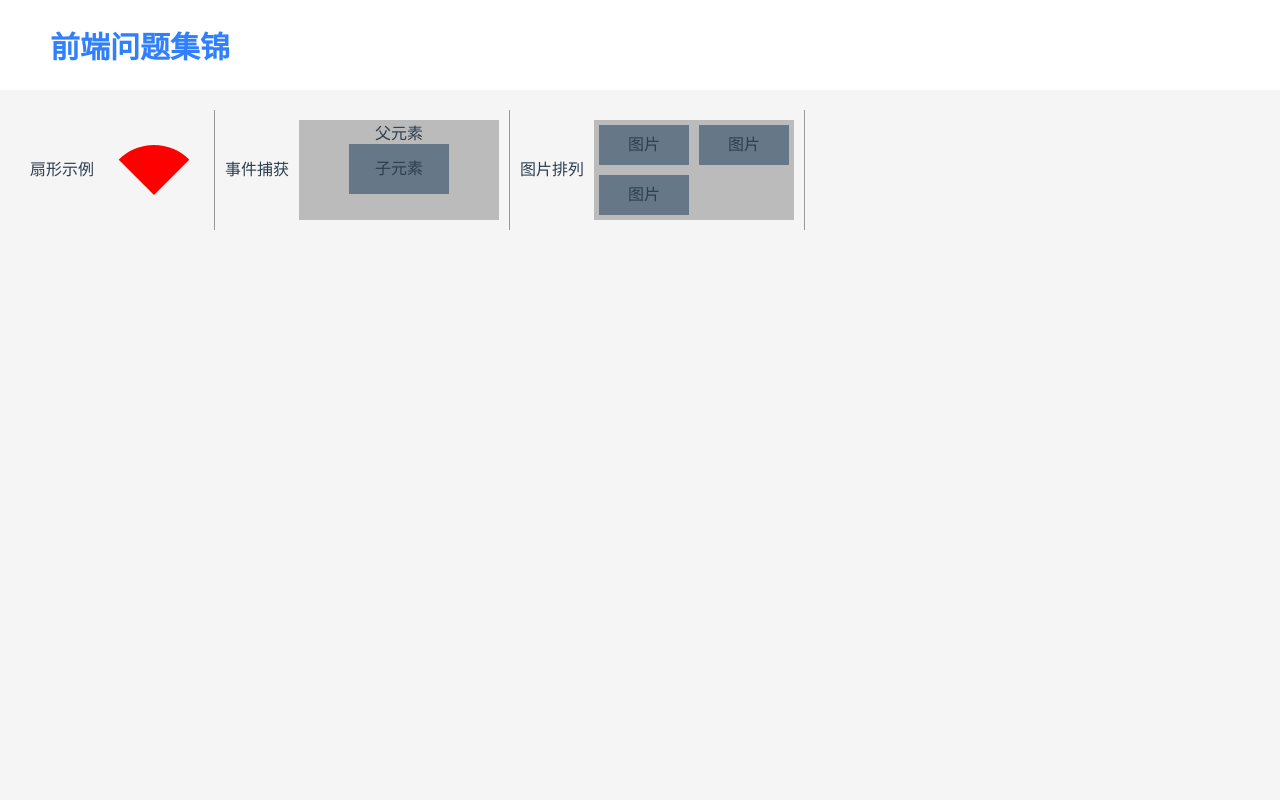
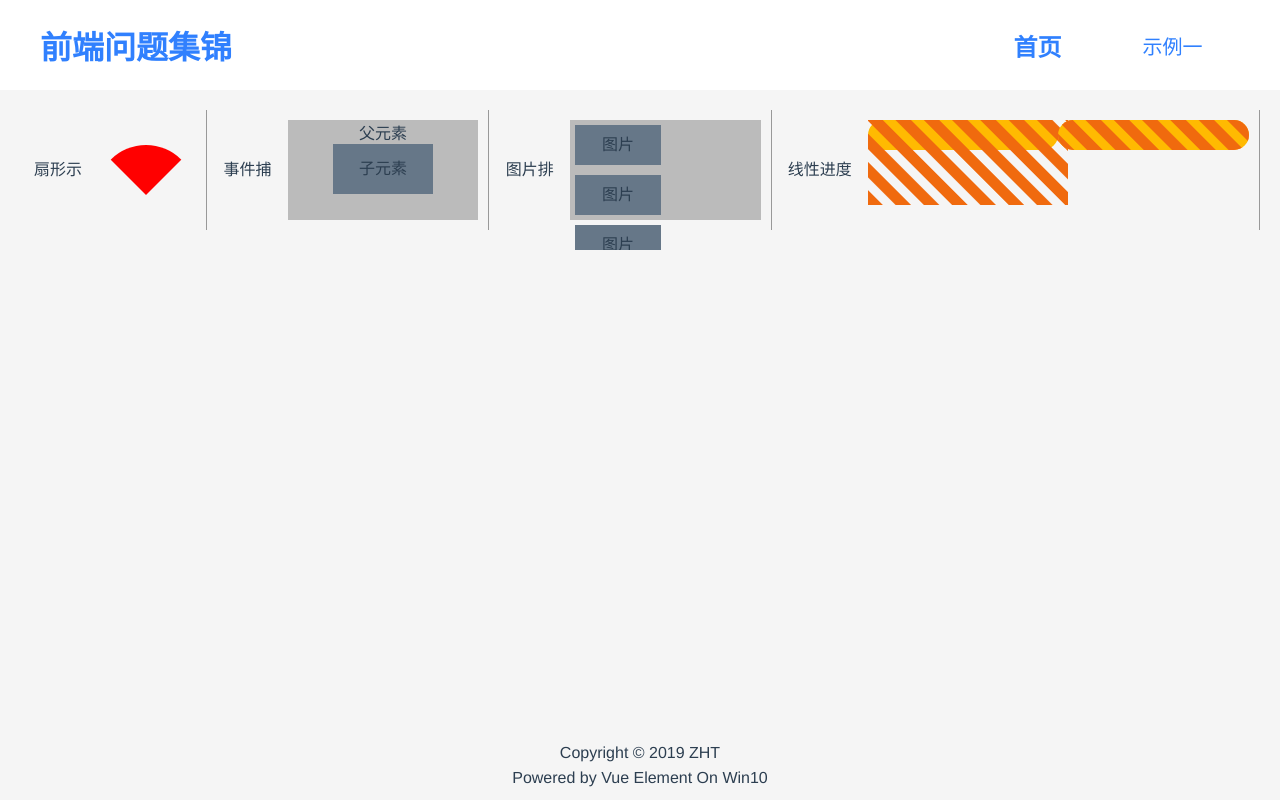
Before and after one commit to ZJXD/WebPractice, a Vue app in the folder practice-ui/: page /#/firstPage in a window 1280 px wide. Built offline with nearby package versions, Linux system fonts and the light colour scheme.

Commit message:
前端问题集锦（二）
添加导航、页脚

```diff
--- a/practice-ui/src/App.vue
+++ b/practice-ui/src/App.vue
@@ -13,6 +13,7 @@
 <style>
 html {
   height: 100%;
+  font-size: 16px;
 }
 
 body {
@@ -26,7 +27,7 @@
 }
 
 #app {
-  font-family: 'Avenir', Helvetica, Arial, sans-serif;
+  font-family: "Avenir", Helvetica, Arial, sans-serif;
   -webkit-font-smoothing: antialiased;
   -moz-osx-font-smoothing: grayscale;
   text-align: center;
@@ -35,4 +36,13 @@
   height: 100%;
   min-height: 768px;
 }
+
+/* 设置全局的 a 标签样式 */
+a,
+a:focus,
+a:hover {
+  cursor: pointer;
+  color: inherit; /* 颜色继承 */
+  text-decoration: none; /* 去掉下划线 */
+}
 </style>
--- a/practice-ui/src/plugins/element.js
+++ b/practice-ui/src/plugins/element.js
@@ -3,6 +3,7 @@
 import { Container } from 'element-ui'
 import { Header } from 'element-ui'
 import { Main } from 'element-ui'
+import { Footer } from 'element-ui'
 import { Button } from 'element-ui'
 import { Input } from 'element-ui'
 import { Message } from 'element-ui'
@@ -10,6 +11,7 @@
 Vue.use(Container)
 Vue.use(Header)
 Vue.use(Main)
+Vue.use(Footer)
 Vue.use(Button)
 Vue.use(Input)
 
--- a/practice-ui/src/router/index.js
+++ b/practice-ui/src/router/index.js
@@ -14,7 +14,7 @@
       redirect: '/welcome',
       children: [
         {
-          path: '/',
+          path: '/welcome',
           name: 'welcome',
           component: Welcome,
         },
--- a/practice-ui/src/views/FirstPage.vue
+++ b/practice-ui/src/views/FirstPage.vue
@@ -19,6 +19,12 @@
           <div class="pic_item">图片</div>
           <div class="pic_item">图片</div>
         </div>
+      </div>
+      <div class="test_item">
+        <label>线性进度条</label>
+        <div class="line_bar">
+        </div>
+        <div class="line_bar overflow"></div>
       </div>
     </div>
   </div>
@@ -104,4 +110,45 @@
     text-align: center;
   }
 }
+
+/* 线性渐变进度条 */
+.line_bar {
+  position: relative;
+  width: 200px;
+  height: 30px;
+  border-radius: 20px;
+  background-color: #ffba01;
+
+  &::before {
+    position: absolute;
+    content: "";
+    left: 0;
+    top: 0;
+    width: 200px;
+    height: 85px;
+    background: repeating-linear-gradient(
+      45deg,
+      #f06a0e,
+      #f06a0e 10px,
+      transparent 11px,
+      transparent 19px,
+      #f06a0e 20px
+    );
+    background-position: 0 0;
+    background-repeat: no-repeat;
+    animation: move 1s linear infinite;
+  }
+}
+@keyframes move {
+  from {
+    background-position: 0 0;
+  }
+  to {
+    background-position: 0 -56px;
+  }
+}
+
+.overflow {
+  overflow: hidden;
+}
 </style>
--- a/practice-ui/src/views/layout.vue
+++ b/practice-ui/src/views/layout.vue
@@ -2,17 +2,50 @@
   <el-container>
     <el-header>
       <div class="app-header">
-        <h2 class="logo">前端问题集锦</h2>
+        <h2 class="title">前端问题集锦</h2>
+
+        <!--中间导航列表-->
+        <dl class="nav_list">
+          <dt v-for="(item, index) in navList" :key="index" class="nav-item" :class="isActiveIndex===index?'active':''" @click="changePage(index)">
+            <router-link :to="item.routerLink">
+              {{ item.name }}
+            </router-link>
+          </dt>
+        </dl>
       </div>
     </el-header>
     <el-main>
       <router-view />
     </el-main>
+    <el-footer class="app-footer">
+      Copyright © 2019 ZHT<br />
+      Powered by Vue Element On Win10
+    </el-footer>
   </el-container>
 </template>
 
 <script>
-export default {}
+export default {
+  name: 'FirstPage',
+  data() {
+    return {
+      navList: [{
+        name: '首页',
+        routerLink: '/welcome'
+      }, {
+        name: '示例一',
+        routerLink: '/firstPage'
+      }
+      ],
+      isActiveIndex: 0
+    }
+  },
+  methods: {
+    changePage(index) {
+      this.isActiveIndex = index
+    }
+  }
+}
 </script>
 
 <style rel="stylesheet/scss" lang="scss" scoped>
@@ -24,6 +57,29 @@
   flex-direction: row;
   justify-content: space-between;
   align-items: center;
+
+  .title {
+    font-size: 2rem;
+    color: rgb(48, 128, 254);
+  }
+
+  .nav_list {
+    display: flex;
+    align-items: center;
+    justify-content: flex-start;
+    font-size: 1.25rem;
+    font-weight: 400;
+    color: rgb(48, 128, 254);
+    .nav-item {
+      width: 135px;
+      overflow: hidden;
+      &.active {
+        font-size: 1.5rem;
+        font-weight: bold;
+      }
+    }
+  }
+
   .logo {
     display: block;
     margin: 0 20px 0 10px;
@@ -36,4 +92,11 @@
     white-space: nowrap;
   }
 }
+
+.app-footer {
+  position: absolute;
+  width: 100%;
+  line-height: 25px;
+  bottom: 0;
+}
 </style>
```
Also changed, not shown: 1 other file (tests, documents, lock files or other folders).
